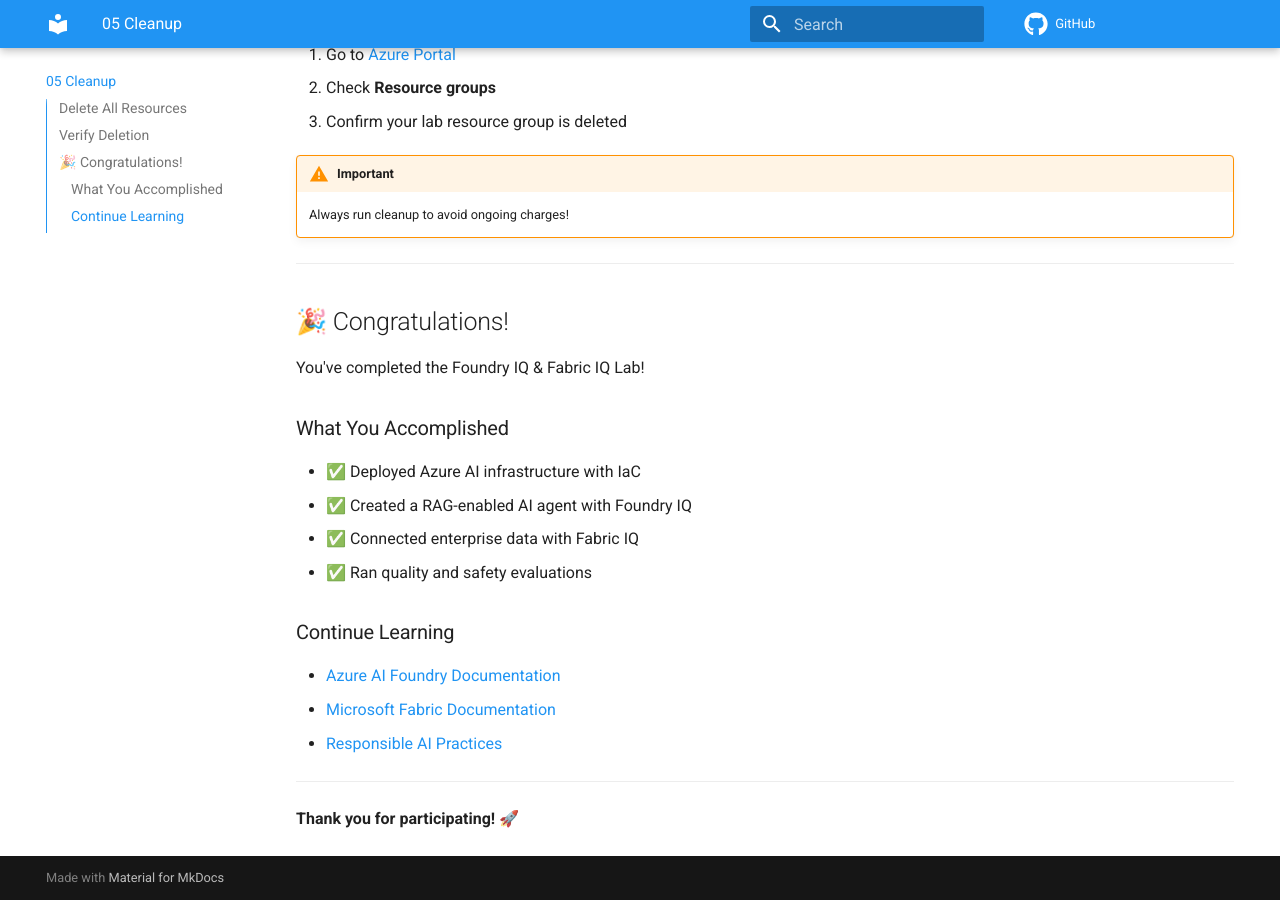
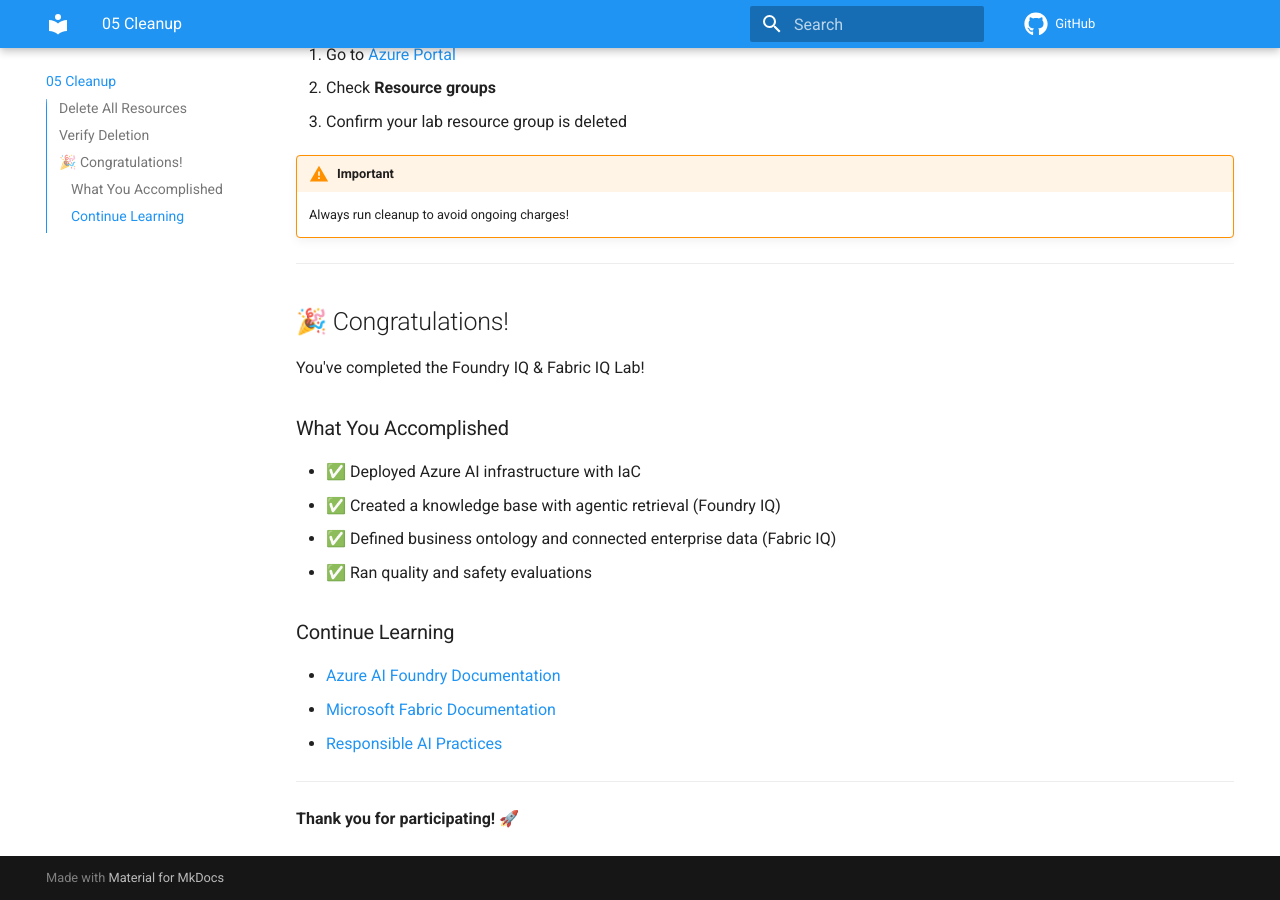
Before and after one commit to nchandhi/nc-iq-tc, an MkDocs documentation site: the page built from docs/docs/05-cleanup/index.md, in a window 1280 px wide and 900 px high, scrolled down 531 px. Built offline with MkDocs 1.6.1 and Material for MkDocs 9.7.7, drawn with Linux system fonts in a browser that asks for light colours; comment, search, counter and statistics services are not loaded.

Commit message:
Update terminology across all pages to knowledge base and ontology

```diff
--- a/docs/docs/05-cleanup/index.md
+++ b/docs/docs/05-cleanup/index.md
@@ -32,8 +32,8 @@
 ### What You Accomplished
 
 - ✅ Deployed Azure AI infrastructure with IaC
-- ✅ Created a RAG-enabled AI agent with Foundry IQ
-- ✅ Connected enterprise data with Fabric IQ
+- ✅ Created a knowledge base with agentic retrieval (Foundry IQ)
+- ✅ Defined business ontology and connected enterprise data (Fabric IQ)
 - ✅ Ran quality and safety evaluations
 
 ### Continue Learning
```
Also changed, not shown: docs/docs/03-fabric-iq/index.md (+3 -3 lines).
